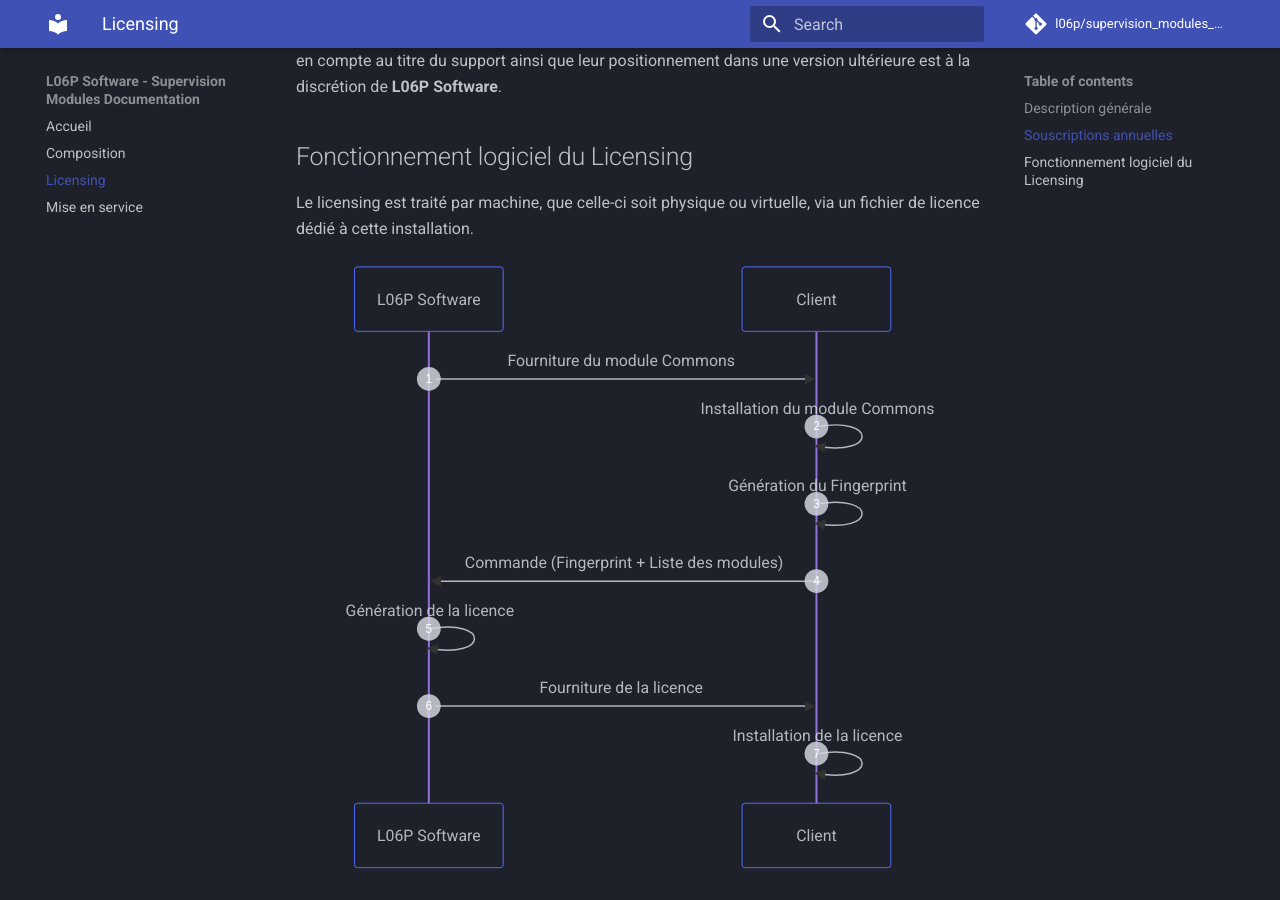
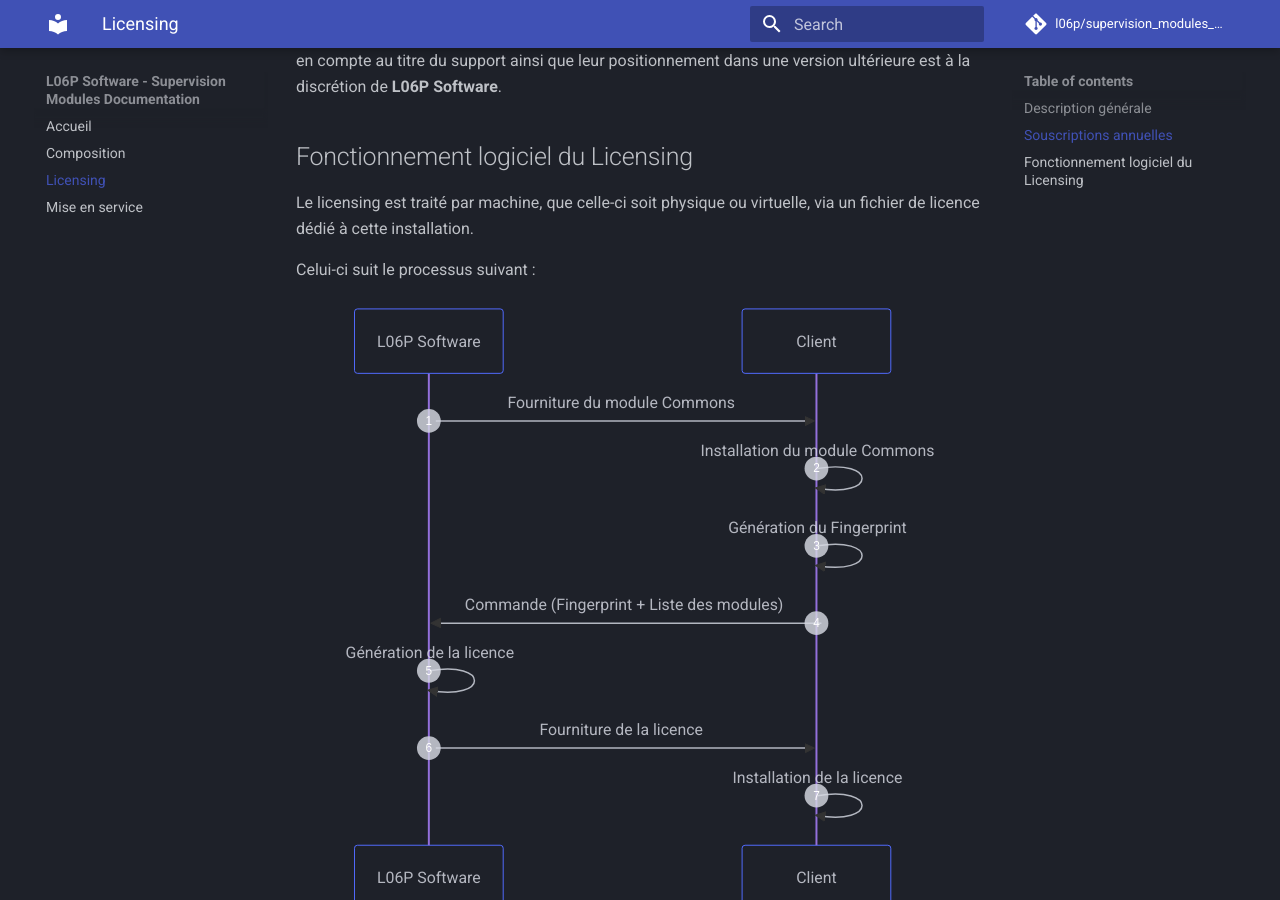
Before and after one commit to l06p/supervision_modules_documentation, an MkDocs documentation site: the page built from docs/licensing.md, in a window 1280 px wide and 900 px high, scrolled down 939 px. Built offline with MkDocs 1.6.1 and Material for MkDocs 9.7.7, drawn with Linux system fonts in a browser that asks for light colours; comment, search, counter and statistics services are not loaded.

Commit message:
Ajout d'une précision dans la secion Licensing

````diff
--- a/docs/licensing.md
+++ b/docs/licensing.md
@@ -29,6 +29,7 @@
 
 Le licensing est traité par machine, que celle-ci soit physique ou virtuelle, via un fichier de licence dédié à cette installation.
 
+ Celui-ci suit le processus suivant :
 ``` mermaid
 sequenceDiagram
   autonumber
````
